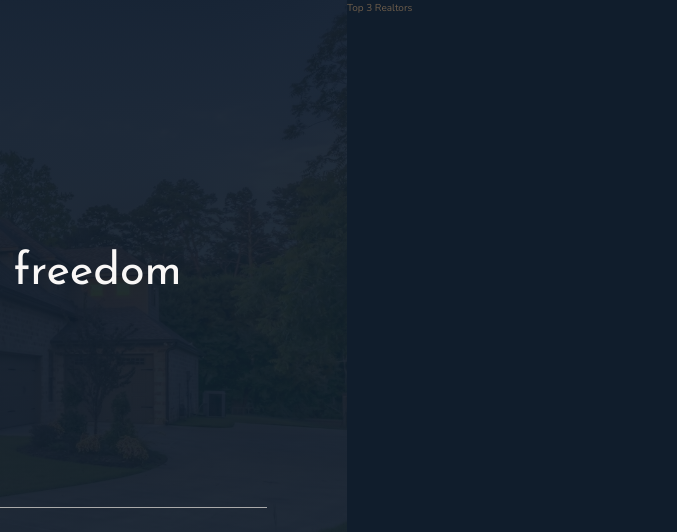
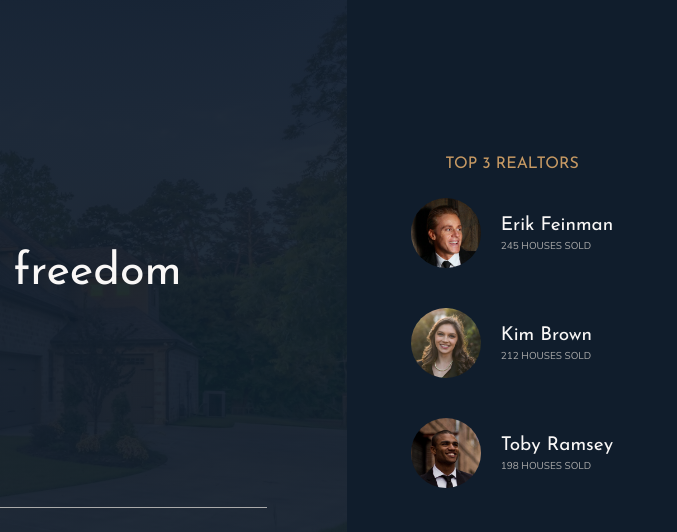
Before and after one commit to heminjohnson/sell-homes-website, a website: page index.html in a window 1280 px wide. Shown: the top 532 px of the page, 603-1280 px from the left. Drawn offline with nearby package versions, Linux system fonts and the light colour scheme; files that its build step writes are made by us from their sources.

Commit message:
feat: add realtors section

```diff
--- a/index.html
+++ b/index.html
@@ -33,7 +33,28 @@
       </div>
     </header>
 
-    <div class="realtors">Top 3 Realtors</div>
+    <div class="realtors">
+      <h3 class="heading-3">Top 3 Realtors</h3>
+      <div class="realtors__list">
+        <img src="img/realtor-1.jpeg" alt="Realtor 1" class="realtors__img" />
+        <div class="realtors__details">
+          <h4 class="heading-4 heading-4--light">Erik Feinman</h4>
+          <p class="realtors__sold">245 houses sold</p>
+        </div>
+
+        <img src="img/realtor-2.jpeg" alt="Realtor 2" class="realtors__img" />
+        <div class="realtors__details">
+          <h4 class="heading-4 heading-4--light">Kim Brown</h4>
+          <p class="realtors__sold">212 houses sold</p>
+        </div>
+
+        <img src="img/realtor-3.jpeg" alt="Realtor 3" class="realtors__img" />
+        <div class="realtors__details">
+          <h4 class="heading-4 heading-4--light">Toby Ramsey</h4>
+          <p class="realtors__sold">198 houses sold</p>
+        </div>
+      </div>
+    </div>
 
     <section class="features">
       <div class="feature">
--- a/sass/_realtors.scss
+++ b/sass/_realtors.scss
@@ -1,4 +1,31 @@
 .realtors {
   background-color: $color-secondary;
   grid-column: col-start 7 / full-end;
+  padding: 3rem;
+
+  display: grid;
+  align-content: center;
+  justify-content: center;
+  justify-items: center;
+  grid-row-gap: 2rem;
+
+  &__list {
+    display: grid;
+    grid-template-columns: min-content max-content;
+    grid-column-gap: 2rem;
+    grid-row-gap: 5vh;
+    align-items: center;
+  }
+
+  &__img {
+    width: 7rem;
+    border-radius: 50%;
+    display: block;
+  }
+
+  &__sold {
+    text-transform: uppercase;
+    color: $color-grey-light-2;
+    margin-top: -3px;
+  }
 }
```
